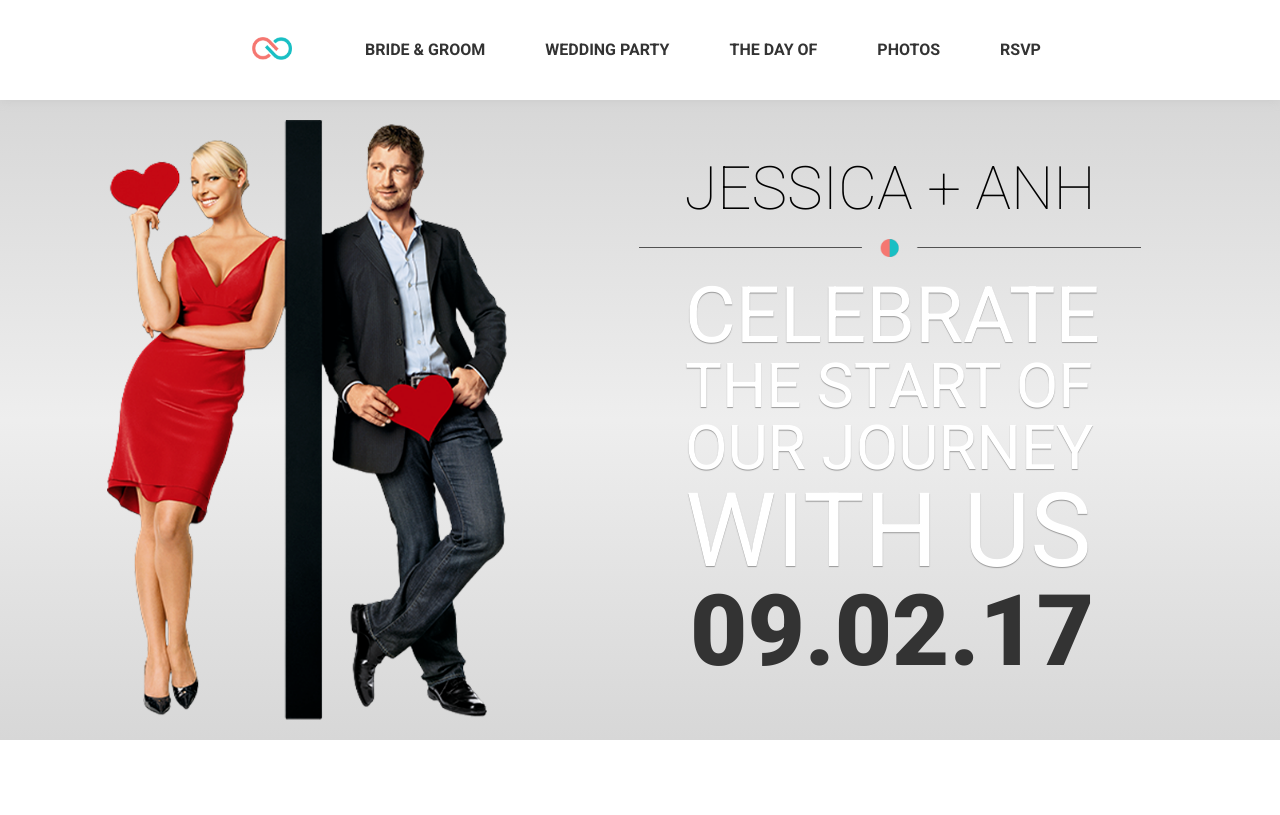
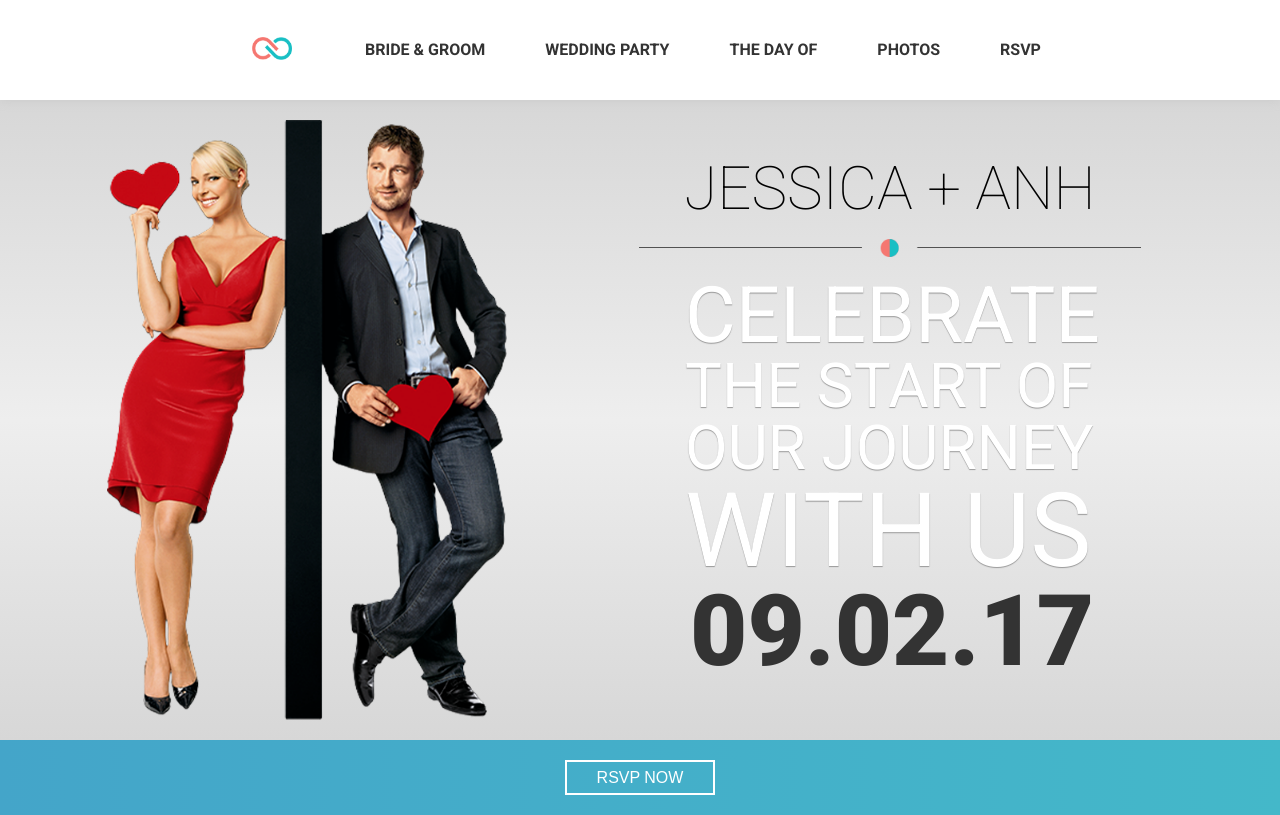
Before and after one commit to lxwyndxl/wedding-frontend, a React (Create React App) app: page / in a window 1280 px wide. Built offline with nearby package versions, Linux system fonts and the light colour scheme; what react-tap-event-plugin would draw is missing.

Commit message:
Adding CTA

```diff
--- /dev/null
+++ b/src/app/components/cta.js
@@ -0,0 +1,32 @@
+import React, { Component } from 'react';
+import '../../stylesheets/components/cta.css';
+
+export function RSVPButton({ text, onClick }) {
+  return (
+    <button
+      className="rsvp-button"
+      onClick={onClick}
+    >
+      {text}
+    </button>
+  );
+}
+
+class CTA extends Component {
+  onRSVP() {
+    // Show dialog
+  }
+
+  render() {
+    return (
+      <div className="cta">
+        <RSVPButton
+          text="RSVP NOW"
+          onClick={this.onRSVP}
+        />
+      </div>
+    );
+  }
+}
+
+export default CTA;
--- a/src/app/containers/App.js
+++ b/src/app/containers/App.js
@@ -3,6 +3,7 @@ import '../../stylesheets/containers/App.css';
 
 import HeaderNav from './nav';
 import Hero from '../components/hero';
+import Cta from '../components/cta';
 
 class App extends Component {
   render() {
@@ -10,6 +11,7 @@ class App extends Component {
       <div className="App">
         <HeaderNav />
         <Hero />
+        <Cta />
       </div>
     );
   }
--- /dev/null
+++ b/src/stylesheets/components/cta.css
@@ -0,0 +1,26 @@
+.cta {
+  height: 75px;
+  background: linear-gradient(to right, #44a5c9, #44b8c9);
+  display: flex;
+  justify-content: center;
+  align-items: center;
+}
+
+.rsvp-button {
+  background: none;
+  color: #fff;
+  width: 150px;
+  height: 35px;
+  font-size: 16px;
+  font-weight: 100;
+  border: 2px solid #fff;
+  cursor: pointer;
+  transition: 0.1s;
+}
+
+.rsvp-button:hover {
+  background: #fff;
+  color: #333;
+  border: 5px solid #fff;
+  font-weight: 700;
+}
```
